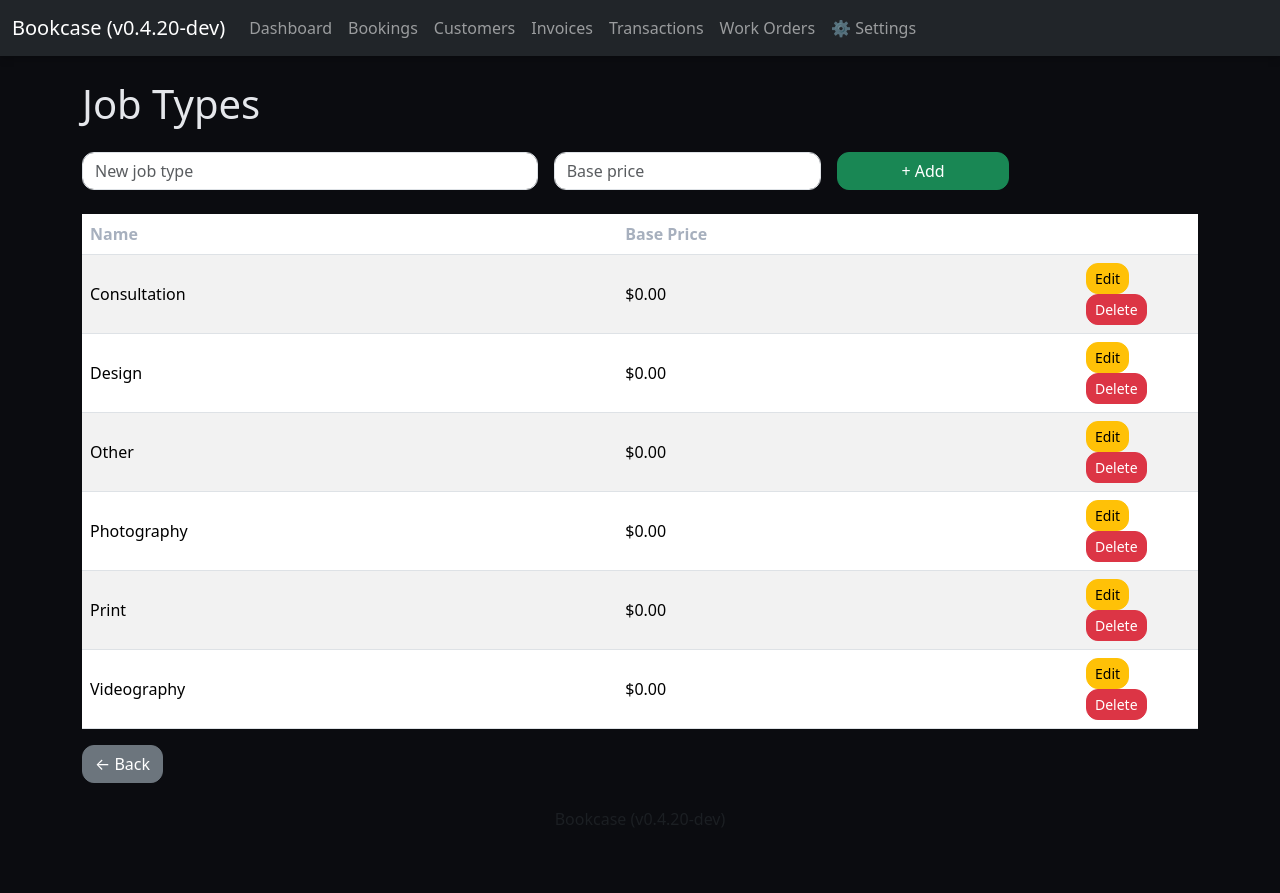
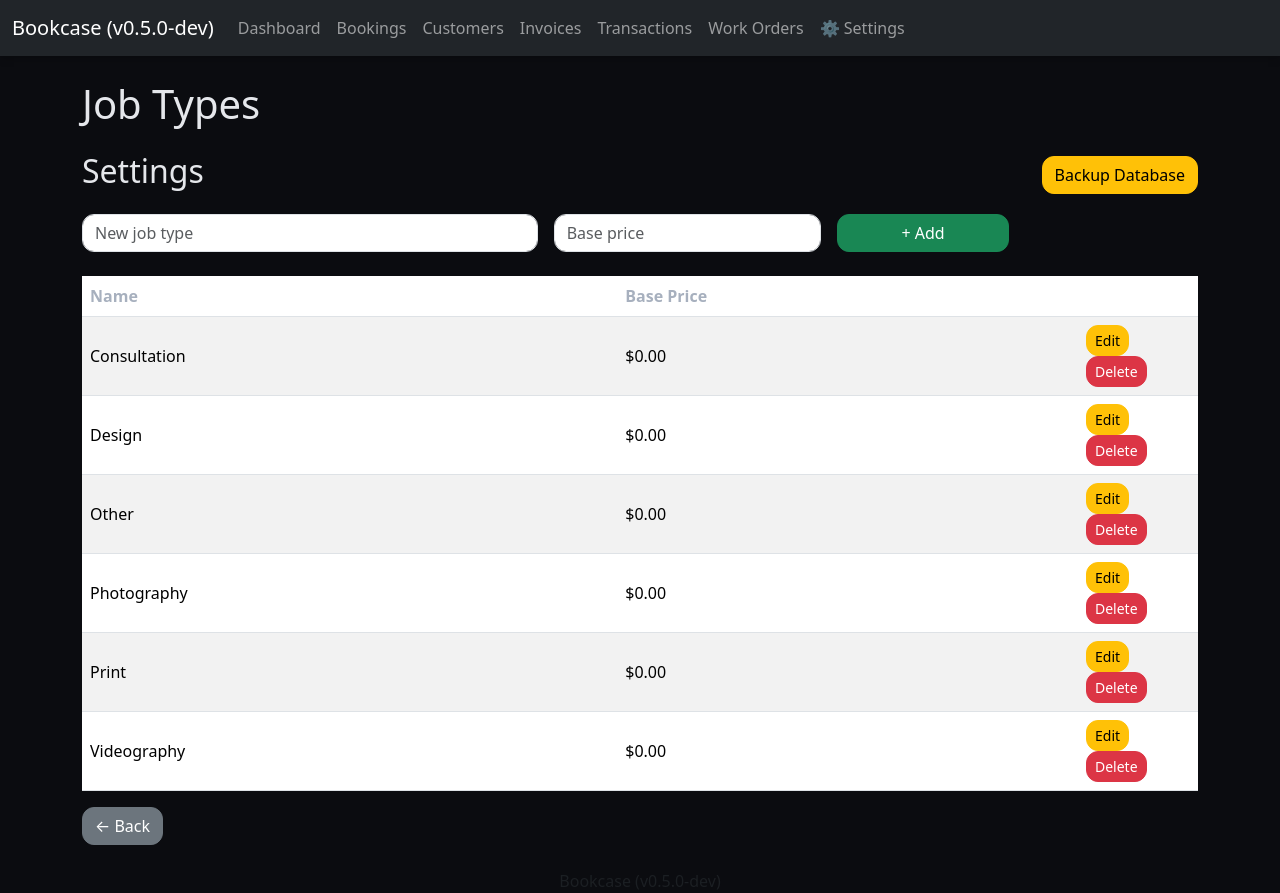
Before and after one commit to xyciasav/bookcase, a Flask app: page /settings/jobtypes in a window 1280 px wide. Before the commit the page ends 827 px from the top, so only its background shows below. Run offline with Flask 3, Linux system fonts and the light colour scheme; data comes from the database, SQL or seed files in the repository.

Commit message:
v5 adding backups

```diff
--- a/app.py
+++ b/app.py
@@ -10,7 +10,7 @@ import os
 import csv
 
 # --- Config ---
-APP_VERSION = "v0.4.20-dev"  # update manually when you push changes
+APP_VERSION = "v0.5.0-dev"  # update manually when you push changes
 
 app = Flask(__name__)
 app.secret_key = os.environ.get("SECRET_KEY", "dev-secret-key")
@@ -841,6 +841,19 @@ def edit_jobtype(type_id):
         return redirect(url_for("jobtypes"))
     return render_template("edit_jobtype.html", jobtype=jt)
 
+# -------------------Backup ---------------------
+
+@app.route("/settings/backup", methods=["POST"])
+def backup_database():
+    timestamp = datetime.now().strftime("%Y%m%d_%H%M%S")
+    backup_filename = f"backup_{timestamp}.db"
+    backup_path = os.path.join(app.root_path, "backups", backup_filename)
+
+    os.makedirs(os.path.dirname(backup_path), exist_ok=True)
+    shutil.copy("business.db", backup_path)
+
+    return send_file(backup_path, as_attachment=True)
+
 # ------------------ Run ------------------
 @app.context_processor
 def inject_version():
--- a/templates/jobtypes.html
+++ b/templates/jobtypes.html
@@ -1,6 +1,15 @@
 {% extends 'base.html' %}
 {% block content %}
 <h1 class="mb-4">Job Types</h1>
+
+<div class="d-flex justify-content-between align-items-center mb-3">
+  <h2>Settings</h2>
+  <form method="POST" action="{{ url_for('backup_database') }}">
+    <button type="submit" class="btn btn-warning">
+      Backup Database
+    </button>
+  </form>
+</div>
 
 <!-- Add new -->
 <form method="post" action="{{ url_for('add_jobtype') }}" class="row g-3 mb-4">
```
